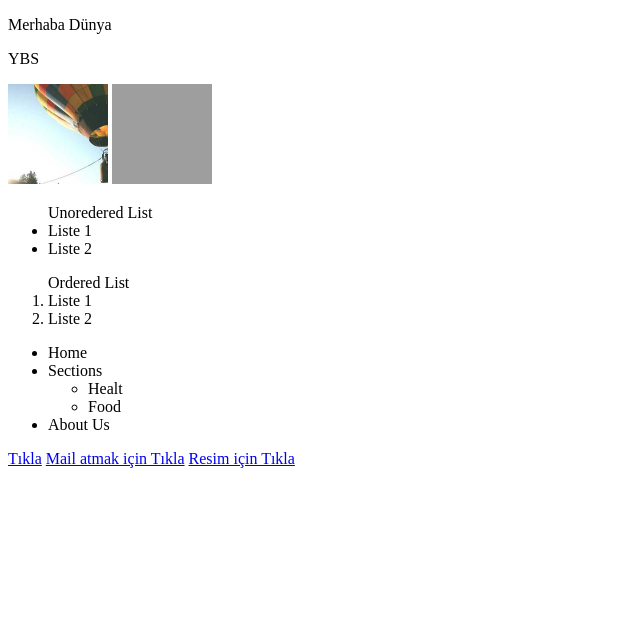
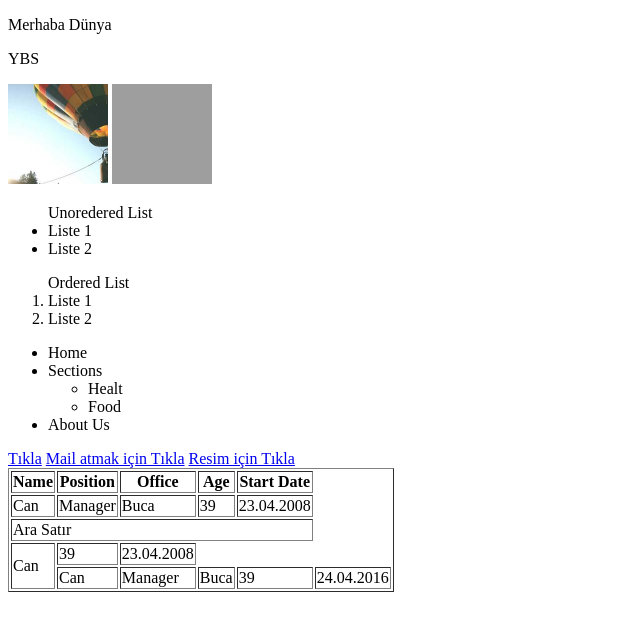
Before and after one commit to furkan-ucan/tasar-m, a plain HTML site: page index.html in a window 1280 px wide. Shown: the whole page, without its empty margins (0-640 px from the left). Drawn offline with nearby package versions, Linux system fonts and the light colour scheme; grey boxes are pictures that could not be loaded.

Commit message:
table oluşturuldu

```diff
--- a/index.html
+++ b/index.html
@@ -49,5 +49,37 @@ Ordered List
 <a href="#">Tıkla</a>
 <a href="mailto:canaydinn@gmail.com">Mail atmak için Tıkla</a>
 <a href="./img/balon.jpg">Resim  için Tıkla</a>
+
+<table border="1">
+    <th>Name</th>
+    <th>Position</th>
+    <th>Office</th>
+    <th>Age</th>
+    <th>Start Date</th>
+    <tr>
+        <td>Can</td>
+        <td>Manager</td>
+        <td>Buca</td>
+        <td>39</td>
+        <td>23.04.2008</td>
+    </tr>
+    <tr>
+        <td colspan="5">Ara Satır</td>
+    </tr>
+    <tr>
+        <td rowspan="2">Can</td>
+        <td>39</td>
+        <td>23.04.2008</td>
+    </tr>
+    <tr>
+        <td>Can</td>
+        <td>Manager</td>
+        <td>Buca</td>
+        <td>39</td>
+        <td>24.04.2016</td>
+
+        </tr>
+
+</table>
 </body>
 </html>
```
